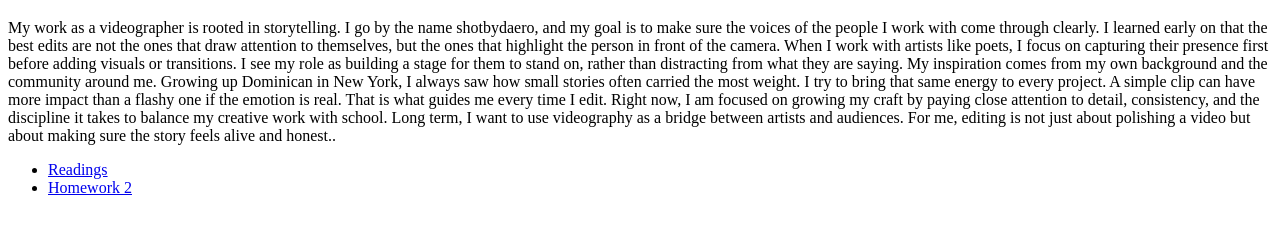
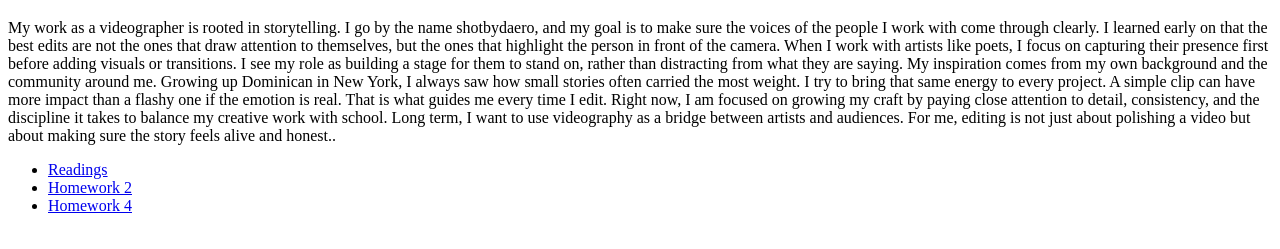
Before and after one commit to diegoortega58/medpl150, a plain HTML site: page index.html in a window 1280 px wide. Shown: the part 61-310 px from the top of the page. Drawn offline with Linux system fonts and the light colour scheme.

Commit message:
Update index.html

```diff
--- a/index.html
+++ b/index.html
@@ -17,6 +17,7 @@
   <ul>
     <li><a href="reading.html">Readings</a></li>
     <li><a href="homework2.html">Homework 2</a></li>
+    <li><a href="homework4.html">Homework 4</a></li>
   </ul>
 
 </body>
```
